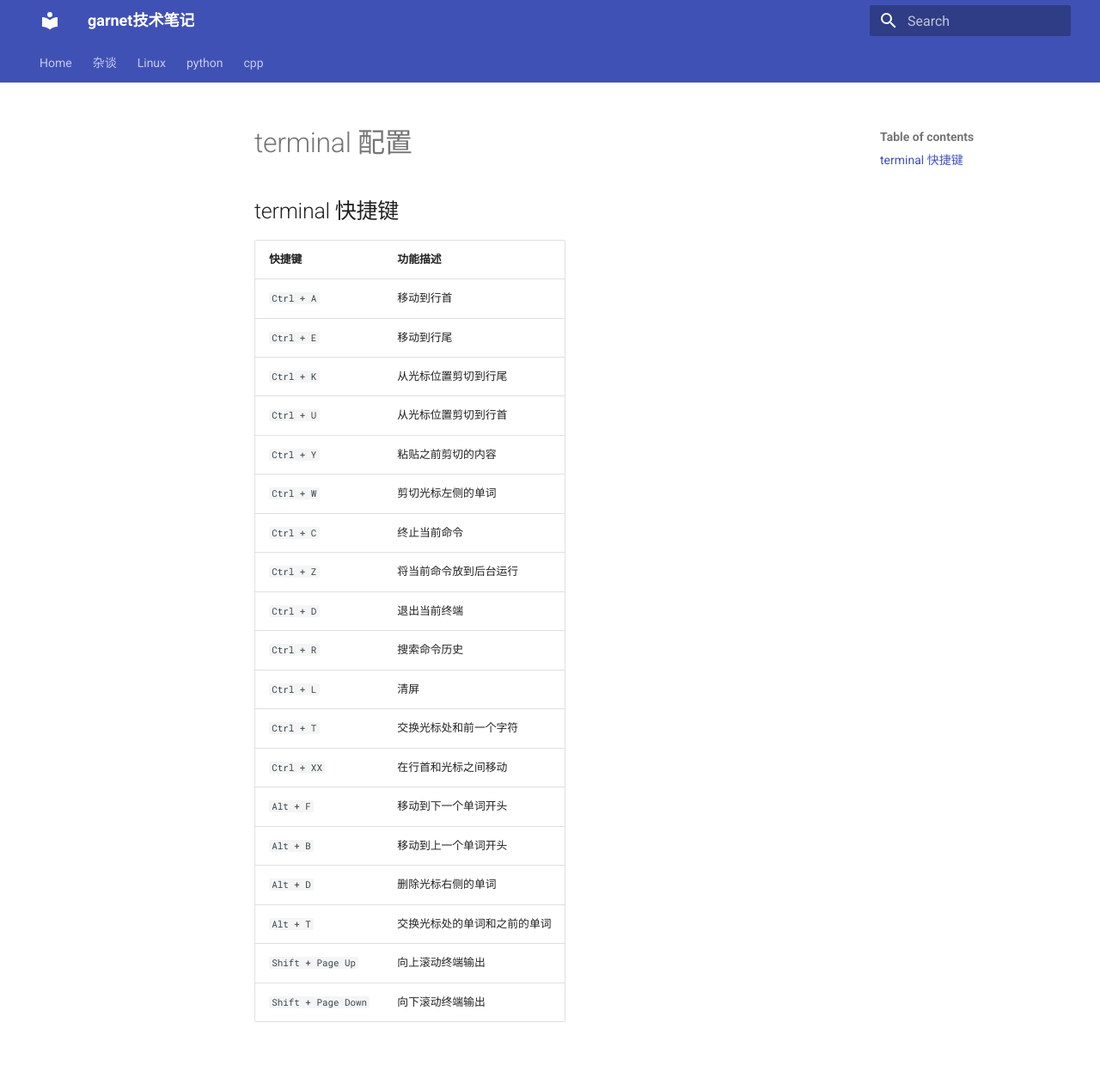
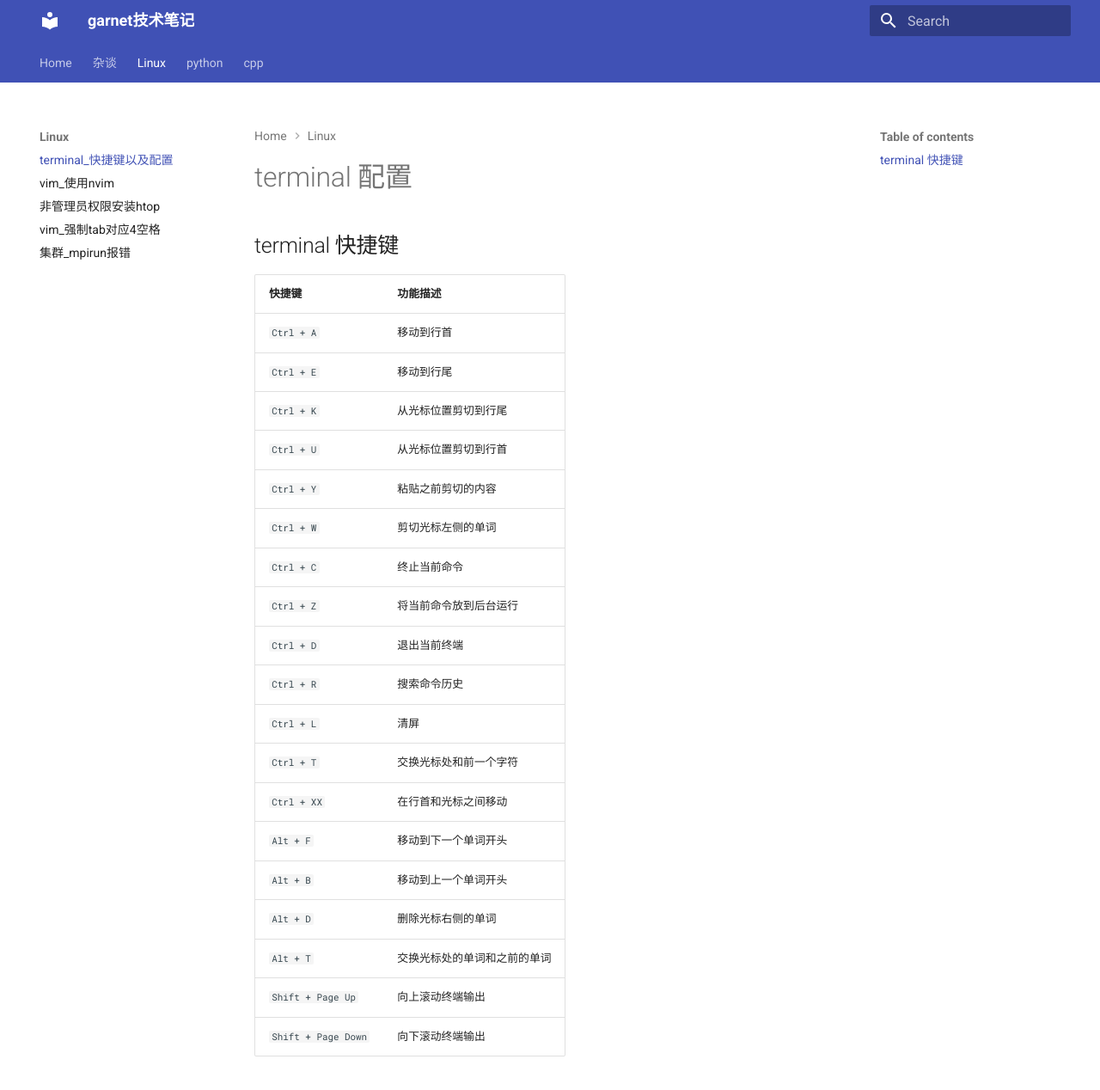
Before and after one commit to ymma98/technotes, an MkDocs documentation site: the page built from docs/Linux/terminal_快捷键以及配置.md, in a window 1280 px wide and 1269 px high. Shown: the whole window at 86% size. Built offline with MkDocs 1.6.1 and Material for MkDocs 9.7.7, drawn with Linux system fonts in a browser that asks for light colours.

Commit message:
Update mkdocs.yml

```diff
--- a/mkdocs.yml
+++ b/mkdocs.yml
@@ -4,8 +4,9 @@ nav:
   - 杂谈:
       - 快速搭建技术博客: 杂谈/快速搭建技术博客.md
   - Linux:
+      - terminal_快捷键以及配置: Linux/terminal_快捷键以及配置.md
+      - vim_使用nvim: Linux/vim_使用nvim.md
       - 非管理员权限安装htop: Linux/非管理员权限安装htop.md
-      - vim_使用nvim: Linux/vim_使用nvim.md
       - vim_强制tab对应4空格: Linux/vim_强制tab对应4空格.md
       - 集群_mpirun报错: Linux/集群_mpirun报错.md
   - python:
```
